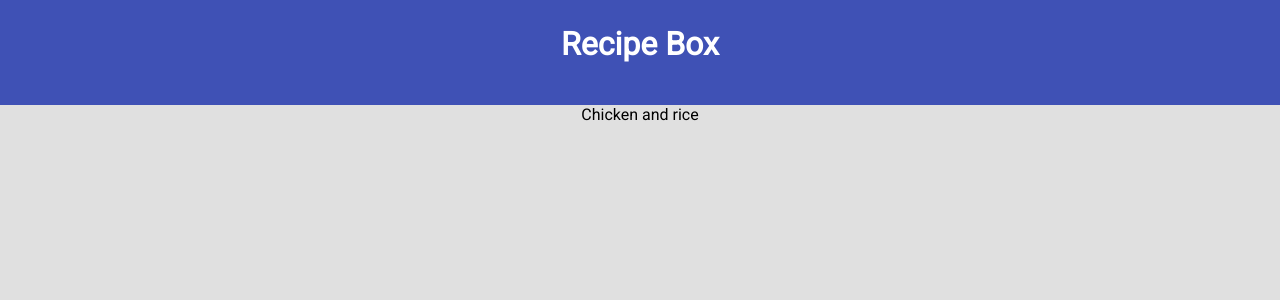
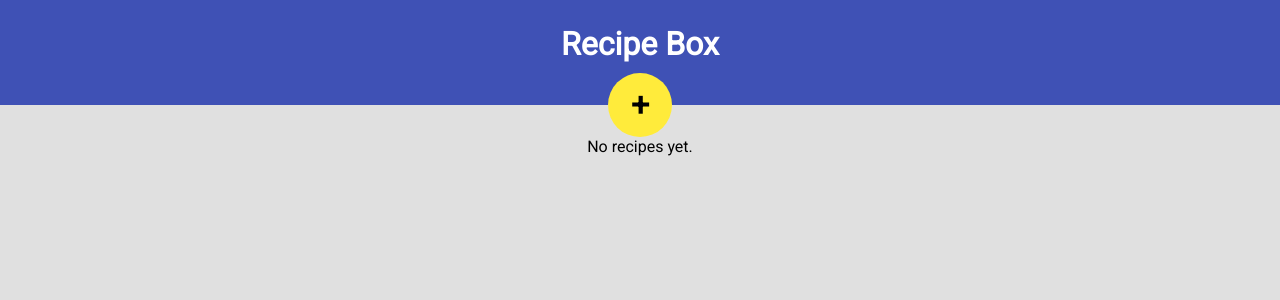
Before and after one commit to shoemakerdr/recipe-box, a React (Create React App) app: page / in a window 1280 px wide. Shown: the top 300 px of the page. Built offline with nearby package versions, Linux system fonts and the light colour scheme.

Commit message:
Removed Recipe component. Changed styling. Added Link from react-router to /:recipe route.

```diff
--- a/src/Recipe.js
+++ /dev/null
@@ -1,6 +0,0 @@
-import React from 'react'
-
-const Recipe = props =>
-    <div>{props.recipeName}</div>
-
-export default Recipe
--- a/src/RecipeList.js
+++ b/src/RecipeList.js
@@ -1,12 +1,55 @@
-import React, { Component } from 'react'
-import Recipe from './Recipe'
+import React from 'react'
+import { Link } from 'react-router-dom'
 
-class RecipeList extends Component {
-    render () {
-        return (
-            <Recipe key='1' recipeName={'Chicken and rice'} />
-        )
+const styles = {
+    list: {
+        display: 'flex',
+        flexDirection: 'column',
+        justifyContent: 'center',
+        alignItems: 'center',
+    },
+    recipe: {
+        backgroundColor: '#757de8',
+        borderRadius: '8px',
+        margin: '16px 64px',
+        padding: '4px 160px',
+        color: 'white',
+    },
+    create: {
+        display: 'flex',
+        justifyContent: 'center',
+        alignItems: 'center',
+        backgroundColor: '#ffeb3b',
+        width: '64px',
+        height: '64px',
+        marginTop: '-32px',
+        borderRadius: '100%',
     }
 }
 
+const RecipeList = props => {
+    return (
+        <div style={styles.list}>
+            <Link to='/'>
+                <div style={styles.create}>
+                    <h1>+</h1>
+                </div>
+            </Link>
+            {props.recipes.length ?
+                <div>
+                    {props.recipes.map(recipe => {
+                        return (
+                            <Link key={recipe.id} to={`/${recipe.id}`}>
+                                <div style={styles.recipe}>
+                                    <h2>{recipe.name}</h2>
+                                </div>
+                            </Link>
+                        )
+                    })}
+                </div>
+                : 'No recipes yet.'}
+        </div>
+    )
+}
+
 export default RecipeList
```
